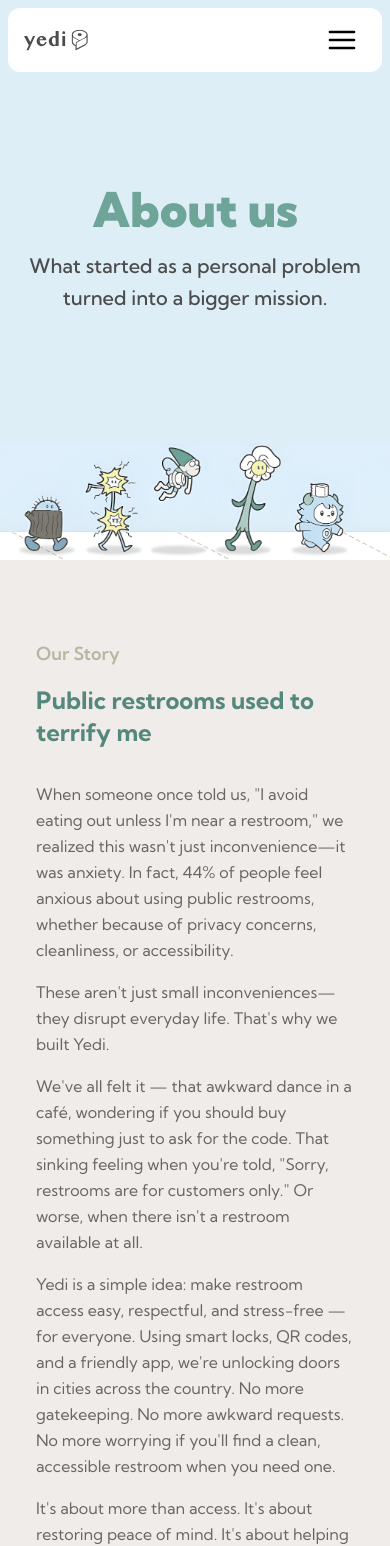
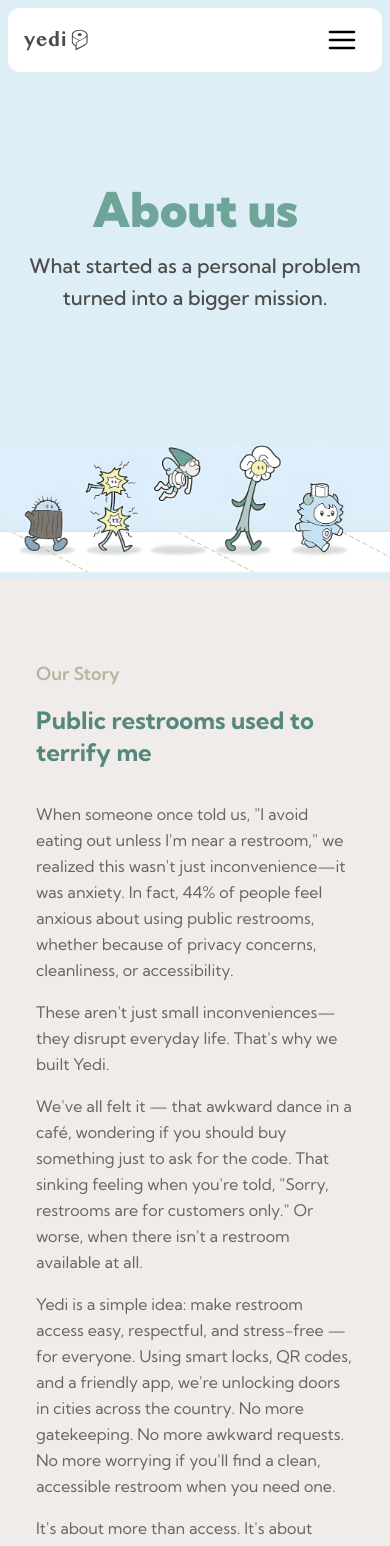
Before and after one commit to AbdulRehman938/yedi-frontend-latest, a React (Vite) app: page /about in a window 390 px wide. Shown: the top 1546 px of the page. Built offline with nearby package versions, Linux system fonts and the light colour scheme; the HTML template or start-up script is replaced by a standard one.

Commit message:
commit31

```diff
--- a/src/components/About/Mission.jsx
+++ b/src/components/About/Mission.jsx
@@ -30,7 +30,7 @@ const Mission = () => {
             </div>
 
             {/* Mobile View - Only visible on mobile */}
-            <div className='flex sm:hidden w-full h-[480vw] xs:h-[500vw] iphone-pro:h-[420vw] bg-[#efece9] relative flex-col items-center justify-start px-4 py-8 pt-20 gap-8 mt-[-50vw]'>
+            <div className='flex sm:hidden w-full h-[480vw] xs:h-[500vw] iphone-pro:h-[420vw] bg-[#efece9] relative flex-col items-center justify-start px-4 py-8 pt-20 gap-8 mt-[-45vw]'>
                 {/* Background Image - Behind mobile content */}
                 <img src="/About curved mobile.png" alt="curved-path" className='absolute inset-0 w-full h-full object-contain top-[100vw] scale-[1.2] xs:top-[180vw] iphone-pro:top-[150vw] iphone-pro:absolute z-0' />
 
--- a/tailwind.config.js
+++ b/tailwind.config.js
@@ -4,7 +4,7 @@ export default {
   theme: {
     screens: {
       xs: "375px",
-      "iphone-pro": "440px",
+      "iphone-pro": "430px",
       sm: "640px",
       md: "768px",
       lg: "1024px",
```
